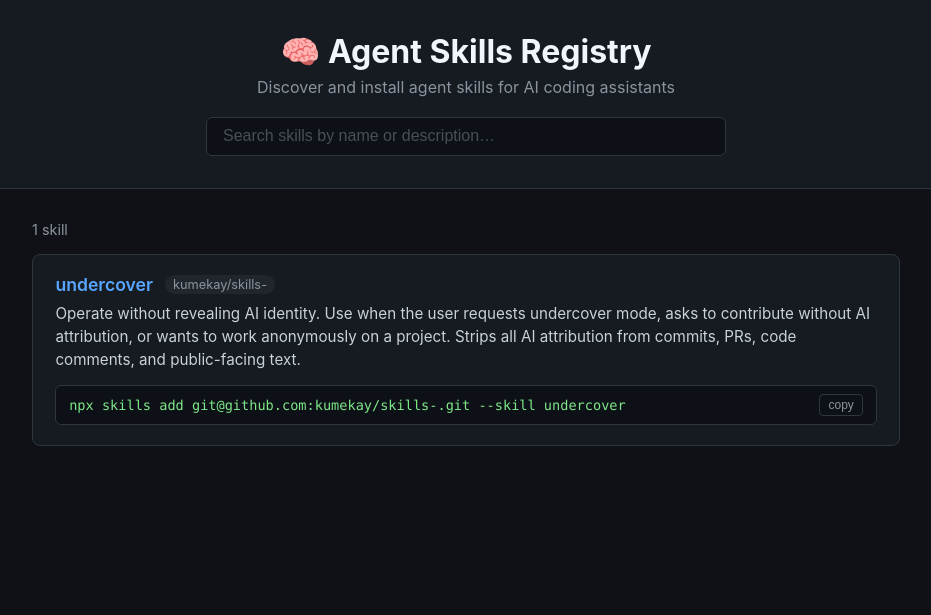
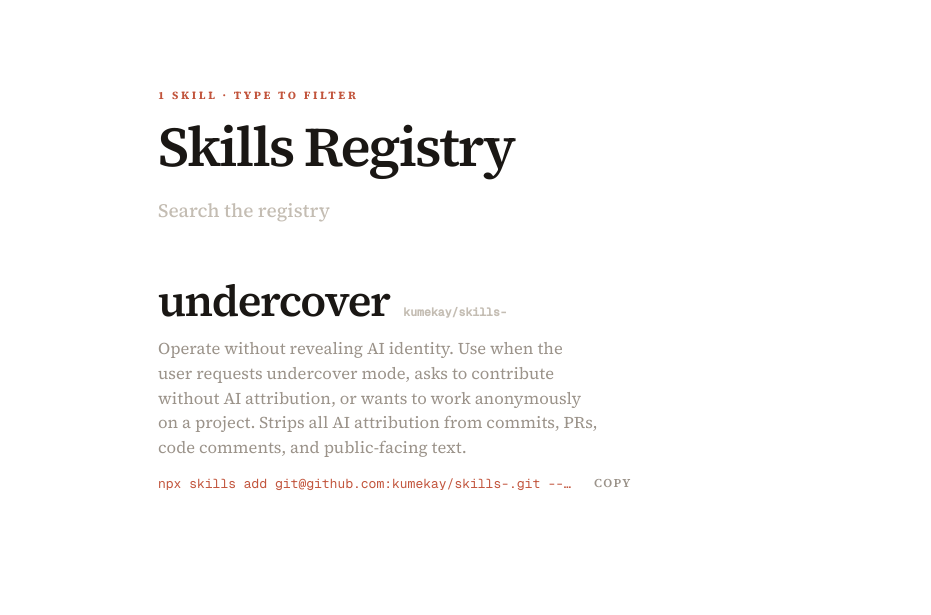
Before and after one commit to kumekay/skills-registry-, a website: page public/index.html in a window 1280 px wide. Shown: the whole page, without its empty margins (174-1105 px from the left). Drawn offline with nearby package versions, Linux system fonts and the light colour scheme.

Commit message:
Redesign registry: borderless variant C, red accent, Source Serif

```diff
--- a/public/index.html
+++ b/public/index.html
@@ -4,166 +4,163 @@
   <meta charset="UTF-8" />
   <meta name="viewport" content="width=device-width, initial-scale=1.0" />
   <title>Agent Skills Registry</title>
+  <link rel="preconnect" href="https://fonts.googleapis.com" />
+  <link rel="preconnect" href="https://fonts.gstatic.com" crossorigin />
+  <link href="https://fonts.googleapis.com/css2?family=Source+Serif+4:opsz,wght@8..60,400;8..60,500;8..60,600;8..60,700&family=Geist+Mono:wght@400;500&display=swap" rel="stylesheet" />
   <style>
+    :root {
+      --accent: #c2553d;
+      --ink:    #1a1714;
+      --mute:   #9b938a;
+      --faint:  #c4bdb3;
+      --bg:     #ffffff;
+      --serif:  "Source Serif 4", Georgia, serif;
+      --mono:   "Geist Mono", ui-monospace, "SF Mono", Menlo, monospace;
+    }
+
     *, *::before, *::after { box-sizing: border-box; margin: 0; padding: 0; }
 
     body {
-      font-family: -apple-system, BlinkMacSystemFont, "Segoe UI", Roboto, sans-serif;
-      background: #0f1117;
-      color: #e1e4e8;
+      font-family: var(--serif);
+      background: var(--bg);
+      color: var(--ink);
       min-height: 100vh;
+      -webkit-font-smoothing: antialiased;
+      text-rendering: optimizeLegibility;
     }
 
-    header {
-      background: #161b22;
-      border-bottom: 1px solid #30363d;
-      padding: 2rem 1rem;
-      text-align: center;
+    .wrap {
+      max-width: 680px;
+      margin: 0 auto;
+      padding: 88px 32px 120px;
     }
 
-    header h1 {
-      font-size: 2rem;
+    .eyebrow {
+      font-size: 11px;
+      letter-spacing: 0.24em;
+      text-transform: uppercase;
+      color: var(--accent);
       font-weight: 700;
-      color: #f0f6fc;
-      margin-bottom: 0.4rem;
+      margin-bottom: 16px;
     }
 
-    header p.subtitle {
-      color: #8b949e;
-      font-size: 1rem;
-      margin-bottom: 1.2rem;
+    h1.title {
+      font-family: var(--serif);
+      font-size: 56px;
+      font-weight: 600;
+      letter-spacing: -0.04em;
+      line-height: 1;
+      color: var(--ink);
+      margin-bottom: 22px;
     }
 
     #search {
+      display: block;
       width: 100%;
-      max-width: 520px;
-      padding: 0.6rem 1rem;
-      font-size: 1rem;
-      border-radius: 6px;
-      border: 1px solid #30363d;
-      background: #0d1117;
-      color: #e1e4e8;
+      border: none;
       outline: none;
-      transition: border-color 0.15s;
+      background: transparent;
+      font-family: var(--serif);
+      font-size: 19px;
+      font-weight: 500;
+      color: var(--mute);
+      caret-color: var(--accent);
+      padding: 0;
+      margin-bottom: 56px;
     }
+    #search::placeholder { color: var(--faint); opacity: 1; }
 
-    #search:focus { border-color: #58a6ff; }
-    #search::placeholder { color: #484f58; }
-
-    main {
-      max-width: 900px;
-      margin: 2rem auto;
-      padding: 0 1rem;
-    }
-
-    #count {
-      color: #8b949e;
-      font-size: 0.9rem;
-      margin-bottom: 1rem;
-    }
-
-    .skill-card {
-      background: #161b22;
-      border: 1px solid #30363d;
-      border-radius: 8px;
-      padding: 1.2rem 1.4rem;
-      margin-bottom: 1rem;
-      transition: border-color 0.15s;
-    }
-
-    .skill-card:hover { border-color: #58a6ff; }
-
-    .skill-header {
+    #skills-list {
       display: flex;
-      align-items: center;
-      gap: 0.75rem;
-      margin-bottom: 0.5rem;
+      flex-direction: column;
+      gap: 46px;
     }
 
     .skill-name {
-      font-size: 1.1rem;
+      display: block;
+      font-family: var(--serif);
+      font-size: 44px;
       font-weight: 600;
-      color: #58a6ff;
+      letter-spacing: -0.035em;
+      line-height: 1;
+      color: var(--ink);
       text-decoration: none;
+      white-space: nowrap;
+      transition: color 0.15s;
+      margin-bottom: 14px;
     }
-
-    .skill-name:hover { text-decoration: underline; }
+    .skill-name:hover { color: var(--accent); }
 
     .skill-repo {
-      font-size: 0.8rem;
-      color: #8b949e;
-      background: #21262d;
-      padding: 0.15rem 0.5rem;
-      border-radius: 12px;
+      font-family: var(--mono);
+      font-size: 11.5px;
+      color: var(--faint);
+      margin-left: 14px;
+      letter-spacing: 0;
+      white-space: nowrap;
     }
 
     .skill-description {
-      color: #c9d1d9;
-      font-size: 0.95rem;
+      font-size: 16.5px;
       line-height: 1.5;
-      margin-bottom: 0.85rem;
+      color: var(--mute);
+      max-width: 440px;
+      margin-bottom: 14px;
+      text-wrap: pretty;
     }
 
-    .install-block {
+    .install {
       display: flex;
       align-items: center;
-      gap: 0.5rem;
-      background: #0d1117;
-      border: 1px solid #30363d;
-      border-radius: 6px;
-      padding: 0.5rem 0.8rem;
+      gap: 16px;
     }
 
-    .install-block code {
-      flex: 1;
-      font-family: "SFMono-Regular", Consolas, monospace;
-      font-size: 0.85rem;
-      color: #7ee787;
+    .install code {
+      font-family: var(--mono);
+      font-size: 13px;
+      color: var(--accent);
       white-space: nowrap;
       overflow: hidden;
       text-overflow: ellipsis;
+      max-width: 420px;
     }
 
     .copy-btn {
       flex-shrink: 0;
+      border: none;
       background: none;
-      border: 1px solid #30363d;
-      border-radius: 4px;
-      color: #8b949e;
+      padding: 0;
       cursor: pointer;
-      font-size: 0.75rem;
-      padding: 0.2rem 0.5rem;
-      transition: color 0.15s, border-color 0.15s;
+      font-family: var(--serif);
+      font-size: 12px;
+      letter-spacing: 0.12em;
+      text-transform: uppercase;
+      font-weight: 600;
+      color: var(--mute);
+      transition: color 0.15s;
     }
-
-    .copy-btn:hover { color: #e1e4e8; border-color: #8b949e; }
-    .copy-btn.copied { color: #7ee787; border-color: #7ee787; }
+    .copy-btn:hover { color: var(--ink); }
+    .copy-btn.copied { color: var(--accent); }
 
     .empty-state {
-      text-align: center;
-      padding: 3rem 1rem;
-      color: #484f58;
+      padding-top: 24px;
+      color: var(--faint);
+      font-size: 16px;
     }
-
-    .empty-state svg { margin-bottom: 1rem; }
   </style>
 </head>
 <body>
 
-<header>
-  <h1>🧠 Agent Skills Registry</h1>
-  <p class="subtitle">Discover and install agent skills for AI coding assistants</p>
+<main class="wrap">
+  <p class="eyebrow" id="count">type to filter</p>
+  <h1 class="title">Skills Registry</h1>
   <input
     type="search"
     id="search"
-    placeholder="Search skills by name or description…"
+    placeholder="Search the registry"
     autocomplete="off"
     spellcheck="false"
   />
-</header>
-
-<main>
-  <p id="count"></p>
   <div id="skills-list"></div>
 </main>
 
@@ -186,17 +183,12 @@
 
   function renderSkill(skill) {
     return `
-      <div class="skill-card">
-        <div class="skill-header">
-          <a class="skill-name" href="${escapeHtml(skill.repoUrl)}" target="_blank" rel="noopener noreferrer">
-            ${escapeHtml(skill.name)}
-          </a>
-          <span class="skill-repo">${escapeHtml(skill.repo)}</span>
-        </div>
+      <div class="skill">
+        <a class="skill-name" href="${escapeHtml(skill.repoUrl)}" target="_blank" rel="noopener noreferrer">${escapeHtml(skill.name)}<span class="skill-repo">${escapeHtml(skill.repo)}</span></a>
         <p class="skill-description">${escapeHtml(skill.description)}</p>
-        <div class="install-block">
-          <code id="cmd-${escapeHtml(skill.name)}">${escapeHtml(skill.installCommand)}</code>
-          <button class="copy-btn" data-cmd="${escapeHtml(skill.installCommand)}">copy</button>
+        <div class="install">
+          <code>${escapeHtml(skill.installCommand)}</code>
+          <button class="copy-btn" data-cmd="${escapeHtml(skill.installCommand)}">Copy</button>
         </div>
       </div>`;
   }
@@ -206,17 +198,11 @@
     const count = document.getElementById('count');
 
     if (skills.length === 0) {
-      list.innerHTML = `
-        <div class="empty-state">
-          <svg width="48" height="48" viewBox="0 0 24 24" fill="none" stroke="currentColor" stroke-width="1.5">
-            <circle cx="11" cy="11" r="8"/><path d="m21 21-4.35-4.35"/>
-          </svg>
-          <p>No skills match your search.</p>
-        </div>`;
-      count.textContent = '';
+      list.innerHTML = `<div class="empty-state">Nothing matches.</div>`;
+      count.textContent = 'type to filter';
     } else {
       list.innerHTML = skills.map(renderSkill).join('');
-      count.textContent = `${skills.length} skill${skills.length !== 1 ? 's' : ''}`;
+      count.textContent = `${skills.length} skill${skills.length !== 1 ? 's' : ''} · type to filter`;
     }
   }
 
@@ -239,10 +225,10 @@
     const btn = e.target.closest('.copy-btn');
     if (!btn) return;
     navigator.clipboard.writeText(btn.dataset.cmd).then(() => {
-      btn.textContent = 'copied!';
+      btn.textContent = 'Copied';
       btn.classList.add('copied');
       setTimeout(() => {
-        btn.textContent = 'copy';
+        btn.textContent = 'Copy';
         btn.classList.remove('copied');
       }, 2000);
     });
@@ -255,7 +241,7 @@
     })
     .catch((err) => {
       document.getElementById('skills-list').innerHTML =
-        `<div class="empty-state"><p>Failed to load skills: ${escapeHtml(err.message)}</p></div>`;
+        `<div class="empty-state">Failed to load skills: ${escapeHtml(err.message)}</div>`;
     });
 </script>
 </body>
```
